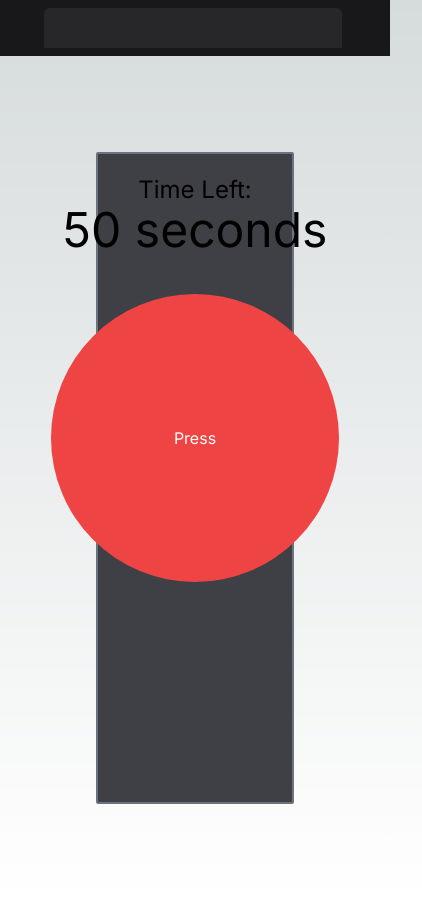
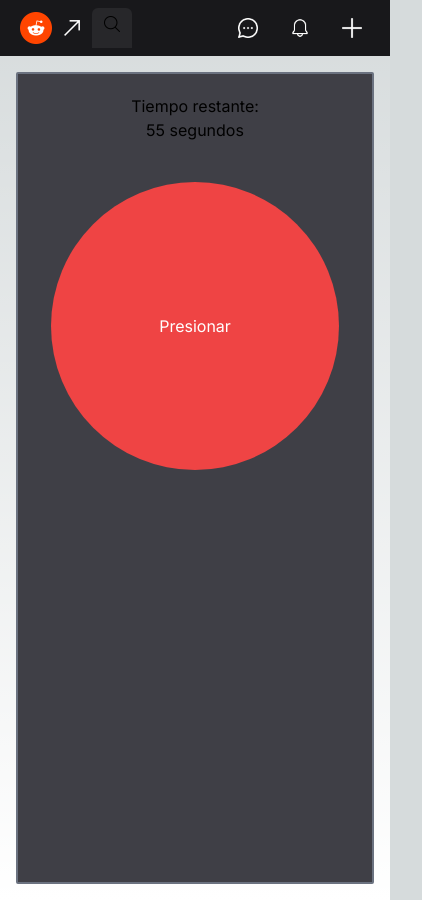
Before and after one commit to ferdiaz93/reddit-button, a Next.js app: page / in a window 390 px wide. Shown: the whole page, 422 px wide, since content can reach past the window. Built offline with nearby package versions, Linux system fonts and the light colour scheme; no server answers.

Commit message:
responsive view fixes

```diff
--- a/app/components/Counter.tsx
+++ b/app/components/Counter.tsx
@@ -7,8 +7,8 @@ interface CounterProps {
 const Counter: React.FC<CounterProps> = ({ timeLeft }) => {
   return (
     <article className="text-center">
-      <h3 className="text-2xl">Time Left:</h3>
-      <span className="text-5xl">{timeLeft} seconds</span>
+      <h3 className="md:text-2xl">Tiempo restante:</h3>
+      <span className="md:text-5xl">{timeLeft} segundos</span>
     </article>
   );
 };
--- a/app/components/Header.tsx
+++ b/app/components/Header.tsx
@@ -76,7 +76,7 @@ const Header = () => {
             </label>
             <input
               type="text"
-              className="bg-zinc-800 text-white placeholder-gray-400 focus:outline-none px-5"
+              className="bg-zinc-800 text-white placeholder-gray-400 focus:outline-none px-0 max-w-0 md:px-5 md:max-w-none"
             />
           </form>
         </div>
--- a/app/components/UsersTable.tsx
+++ b/app/components/UsersTable.tsx
@@ -15,7 +15,7 @@ const UsersTable: React.FC<any> = () => {
 				<tr>
 					<th className="font-bold text-lg">Posición</th>
 					<th className="font-bold text-lg">Color</th>
-					<th className="font-bold text-lg">Cantidad</th>
+					<th className="font-bold text-lg">Cantidad de clicks</th>
 				</tr>
 			</thead>
 			<tbody>
--- a/app/page.tsx
+++ b/app/page.tsx
@@ -3,7 +3,7 @@ import HomePage from './pages/home'
 
 export default function Home() {
   return (
-    <main className="flex min-h-screen justify-center p-24">
+    <main className="flex min-h-screen justify-center p-4 md:p-24 ">
       <HomePage/>
     </main>
   )
--- a/app/pages/home.tsx
+++ b/app/pages/home.tsx
@@ -71,7 +71,7 @@ const HomePage = () => {
   };
 
   return (
-    <section className="flex flex-col gap-y-10 items-center bg-zinc-700 rounded-sm border-2 border-gray-500 py-5" style={{width: "100%"}}>
+    <section className="flex flex-col gap-y-10 items-center bg-zinc-700 rounded-sm border-2 border-gray-500 py-5 px-5 " style={{width: "100%"}}>
       {loading ? (
         <div className="text-5xl font-bold">Loading...</div>
       ) : (
@@ -79,7 +79,7 @@ const HomePage = () => {
           <Counter timeLeft={timeLeft} />
           <Button onClick={handleClick} disabled={!!assignedColor}>
             <span className="absolute">
-              {!!assignedColor ? "Pressed" : "Press"}
+              {!!assignedColor ? "Presionado" : "Presionar"}
             </span>
           </Button>
           <article className={`h-24 ${!!delayedTime && !!assignedColor ? 'hidden' : ''}`}>
@@ -89,7 +89,7 @@ const HomePage = () => {
           </article>
           {!!assignedColor && (
             <article
-              className="text-5xl font-bold flex items-center justify-center"
+              className="md:text-5xl font-bold flex items-center justify-center"
               style={{ color: assignedColor, height: "100px" }}
             >Este es tu nuevo color de usuario</article>
             )}
```
